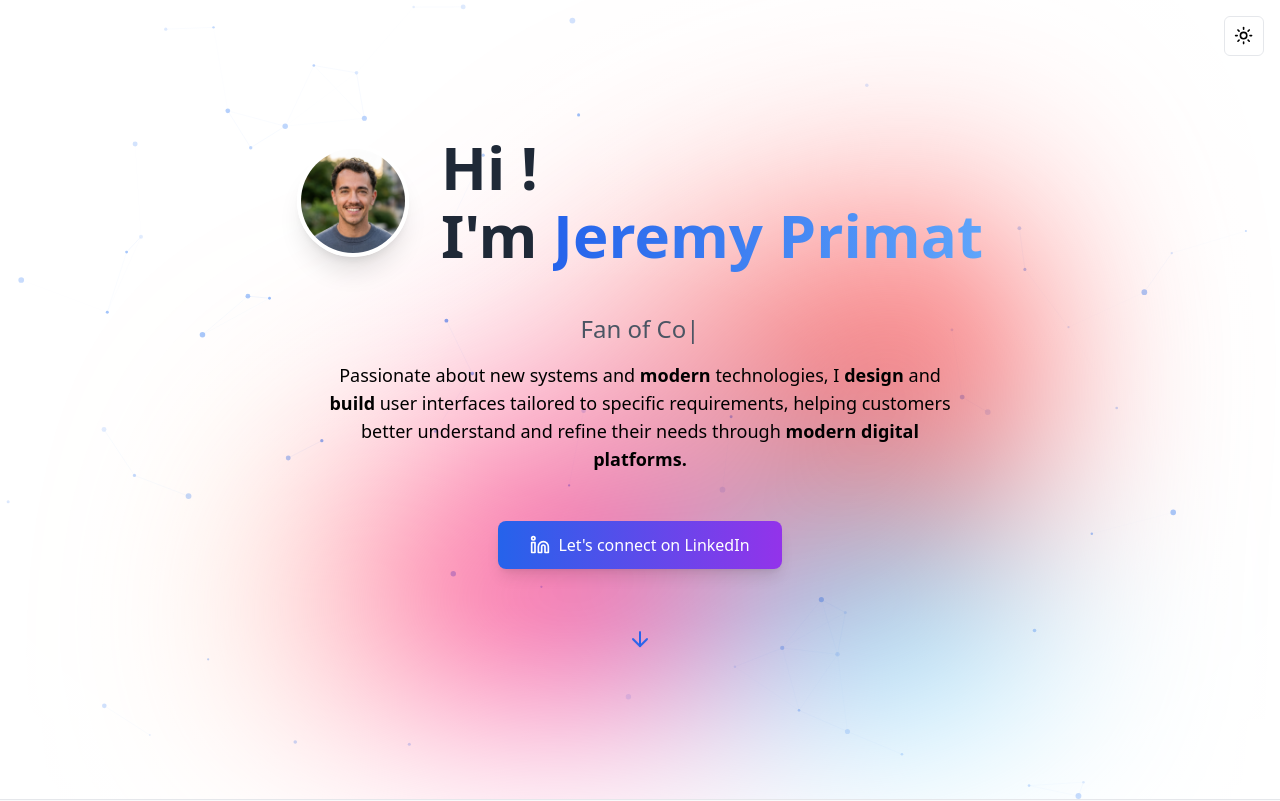
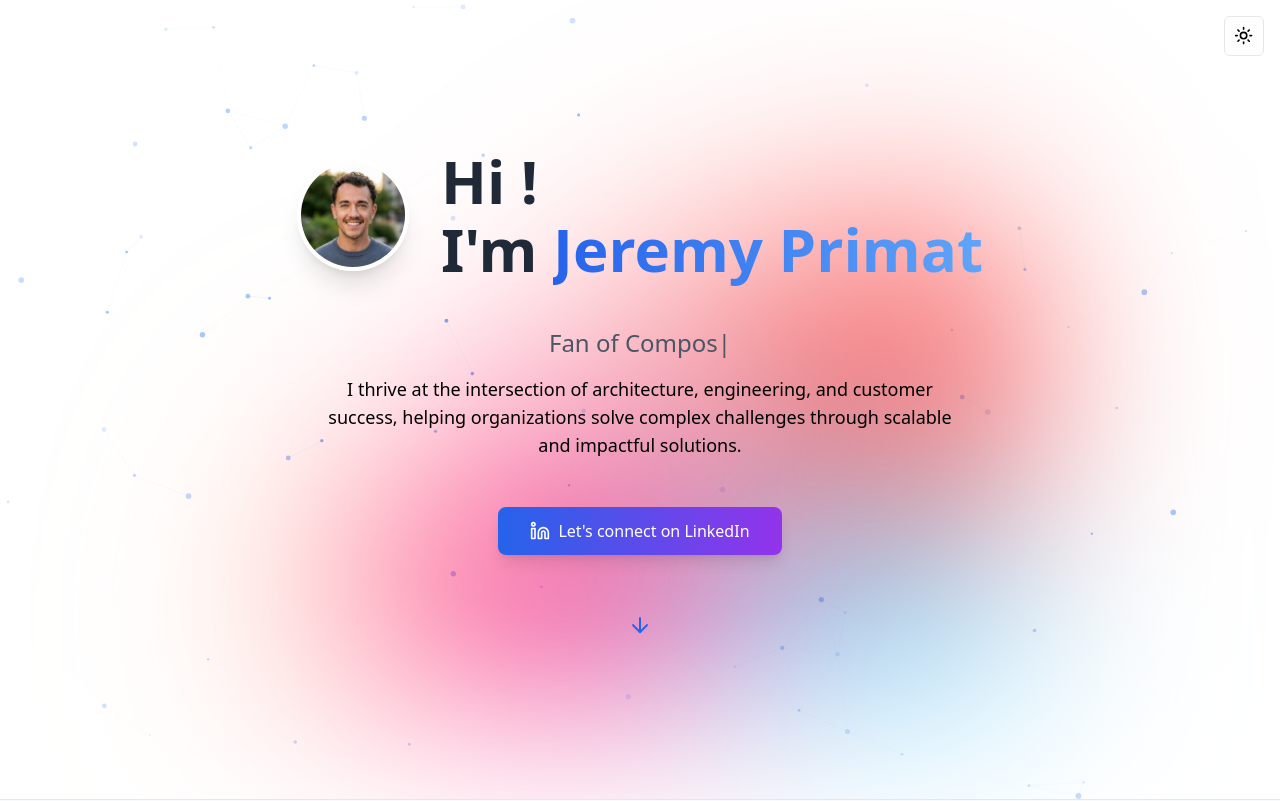
Before and after one commit to JeremyPrimat/PersonalWebsite, a React (Vite) app: page / in a window 1280 px wide. Shown: the top 801 px of the page. Built offline with nearby package versions, Linux system fonts and the light colour scheme.

Commit message:
SEO refacto

```diff
--- a/index.html
+++ b/index.html
@@ -5,10 +5,10 @@
     <meta name="viewport" content="width=device-width, initial-scale=1.0" />
 
     <!-- Primary Meta Tags -->
-    <title>Jeremy Primat - Full Stack Developer | React, TypeScript, Headless CMS</title>
-    <meta name="title" content="Jeremy Primat - Full Stack Developer | React, TypeScript, Headless CMS" />
-    <meta name="description" content="Full Stack Developer based in France specializing in React, TypeScript, Composable Architecture, and Headless CMSes. Building modern digital experiences with Strapi, Contentstack, Next.js and more." />
-    <meta name="keywords" content="Jeremy Primat, Full Stack Developer, React Developer, TypeScript, Next.js, Angular, Spring Boot, Headless CMS, Strapi, Contentstack, Sitecore, Composable Architecture, France" />
+    <title>Jeremy Primat - Solution Engineer | SaaS Architecture, API Design, Headless CMS, Cloud-native Solutions</title>
+    <meta name="title" content="Jeremy Primat - Solution Engineer | SaaS Architecture, API Design, Headless CMS, Cloud-native Solutions" />
+    <meta name="description" content="Solution Engineer based in France specializing in SaaS Architecture, API Design, Headless CMS, Cloud-native Solutions. Building modern digital experiences with Strapi, Contentstack, Next.js and more." />
+    <meta name="keywords" content="Jeremy Primat, Solution Engineer, SaaS Architecture, API Design, Headless CMS, Cloud-native Solutions, Strapi, Contentstack, Sitecore, Composable Architecture, France" />
     <meta name="author" content="Jeremy Primat" />
     <meta name="robots" content="index, follow" />
     <meta name="language" content="English" />
@@ -22,22 +22,22 @@
     <!-- Open Graph / Facebook -->
     <meta property="og:type" content="website" />
     <meta property="og:url" content="https://jeremyprimat.dev/" />
-    <meta property="og:title" content="Jeremy Primat - Full Stack Developer | React, TypeScript, Headless CMS" />
-    <meta property="og:description" content="Full Stack Developer based in France specializing in React, TypeScript, Composable Architecture, and Headless CMSes. Building modern digital experiences." />
+    <meta property="og:title" content="Jeremy Primat - Solution Engineer | SaaS Architecture, API Design, Headless CMS, Cloud-native Solutions" />
+    <meta property="og:description" content="Solution Engineer based in France specializing in SaaS Architecture, API Design, Headless CMS, Cloud-native Solutions. Building modern digital experiences with Strapi, Contentstack, Next.js and more." />
     <meta property="og:image" content="https://media.licdn.com/dms/image/v2/D4E03AQFPIQgaxcLkCA/profile-displayphoto-shrink_400_400/B4EZbPTkzfGcAg-/0/1747234739600?e=1757548800&v=beta&t=ciPti7gJVtCBP1CjoQHBz01zsUPsNjq84sRlbwYXqzI" />
     <meta property="og:image:width" content="400" />
     <meta property="og:image:height" content="400" />
-    <meta property="og:image:alt" content="Jeremy Primat - Full Stack Developer" />
+    <meta property="og:image:alt" content="Jeremy Primat - Solution Engineer" />
     <meta property="og:locale" content="en_US" />
     <meta property="og:site_name" content="Jeremy Primat Portfolio" />
 
     <!-- Twitter -->
     <meta property="twitter:card" content="summary" />
     <meta property="twitter:url" content="https://jeremyprimat.dev/" />
-    <meta property="twitter:title" content="Jeremy Primat - Full Stack Developer | React, TypeScript, Headless CMS" />
-    <meta property="twitter:description" content="Full Stack Developer based in France specializing in React, TypeScript, Composable Architecture, and Headless CMSes." />
+    <meta property="twitter:title" content="Jeremy Primat - Solution Engineer | SaaS Architecture, API Design, Headless CMS, Cloud-native Solutions" />
+    <meta property="twitter:description" content="Solution Engineer based in France specializing in SaaS Architecture, API Design, Headless CMS, Cloud-native Solutions. Building modern digital experiences with Strapi, Contentstack, Next.js and more." />
     <meta property="twitter:image" content="https://media.licdn.com/dms/image/v2/D4E03AQFPIQgaxcLkCA/profile-displayphoto-shrink_400_400/B4EZbPTkzfGcAg-/0/1747234739600?e=1757548800&v=beta&t=ciPti7gJVtCBP1CjoQHBz01zsUPsNjq84sRlbwYXqzI" />
-    <meta property="twitter:image:alt" content="Jeremy Primat - Full Stack Developer" />
+    <meta property="twitter:image:alt" content="Jeremy Primat - Solution Engineer" />
 
     <!-- JSON-LD Structured Data: Person -->
     <script type="application/ld+json">
@@ -45,8 +45,8 @@
       "@context": "https://schema.org",
       "@type": "Person",
       "name": "Jeremy Primat",
-      "jobTitle": "Full Stack Developer",
-      "description": "Full Stack Developer based in France specializing in React, TypeScript, Composable Architecture, and Headless CMSes.",
+      "jobTitle": "Solution Engineer",
+      "description": "Solution Engineer based in France specializing in SaaS Architecture, API Design, Headless CMS, Cloud-native Solutions. Building modern digital experiences with Strapi, Contentstack, Next.js and more.",
       "url": "https://jeremyprimat.dev/",
       "image": "https://media.licdn.com/dms/image/v2/D4E03AQFPIQgaxcLkCA/profile-displayphoto-shrink_400_400/B4EZbPTkzfGcAg-/0/1747234739600?e=1757548800&v=beta&t=ciPti7gJVtCBP1CjoQHBz01zsUPsNjq84sRlbwYXqzI",
       "email": "jeremy.primat@outlook.com",
@@ -66,6 +66,8 @@
         "Spring Boot",
         "Node.js",
         "Headless CMS",
+        "SaaS Architecture",
+        "API Design",
         "Strapi",
         "Contentstack",
         "Sitecore",
@@ -83,7 +85,7 @@
       "@type": "WebSite",
       "name": "Jeremy Primat Portfolio",
       "url": "https://jeremyprimat.dev/",
-      "description": "Portfolio of Jeremy Primat, Full Stack Developer based in France.",
+      "description": "Portfolio of Jeremy Primat, Solution Engineer based in France.",
       "author": {
         "@type": "Person",
         "name": "Jeremy Primat"
--- a/src/data/mockData.ts
+++ b/src/data/mockData.ts
@@ -7,8 +7,8 @@ import LegoImage from '../medias/lego.jpeg';
 export const profile: Profile = {
   id: 1,
   name: "Jeremy Primat",
-  title: "Full Stack Developer",
-  bio: "Passionate about new systems and modern technologies, I design and build user interfaces tailored to specific requirements, helping customers better understand and refine their needs through modern digital platforms.",
+  title: "Solution Engineer",
+  bio: "I thrive at the intersection of architecture, engineering, and customer success, helping organizations solve complex challenges through scalable and impactful solutions.",
   location: "France",
   email: "jeremy.primat@outlook.com",
   linkedinUrl: "https://linkedin.com/in/jprimat/",
@@ -18,10 +18,11 @@ export const profile: Profile = {
     alternativeText: "Jeremy Primat profile photo"
   },
   roles: [
-    "Full Stack Developer",
+    "Solution Engineer",
     "Fan of Composable Architecture",
     "UI/UX Enthusiast",
-    "Fan of Headless CMSes"
+    "Full-Stack Developer",
+    "Fan of eCommerce webapp"
   ]
 };
 
--- a/src/pages/QuestionsPage.tsx
+++ b/src/pages/QuestionsPage.tsx
@@ -10,7 +10,7 @@ import rehypeRaw from 'rehype-raw';
 const QuestionsPage = () => {
   const [selectedQuestion, setSelectedQuestion] = useState<number | null>(null);
   useSEO({
-    title: 'Questions & Answers - Jeremy Primat | Solution Architect',
+    title: 'Questions & Answers - Jeremy Primat | Solution Engineer',
     description: 'Browse common questions and detailed answers on React, microservices, headless CMS, UI/UX design, and full stack development from Jeremy Primat.',
     canonical: 'https://jeremyprimat.dev/questions',
   });
```
Also changed, not shown: 1 other file (tests, documents, lock files or other folders).
